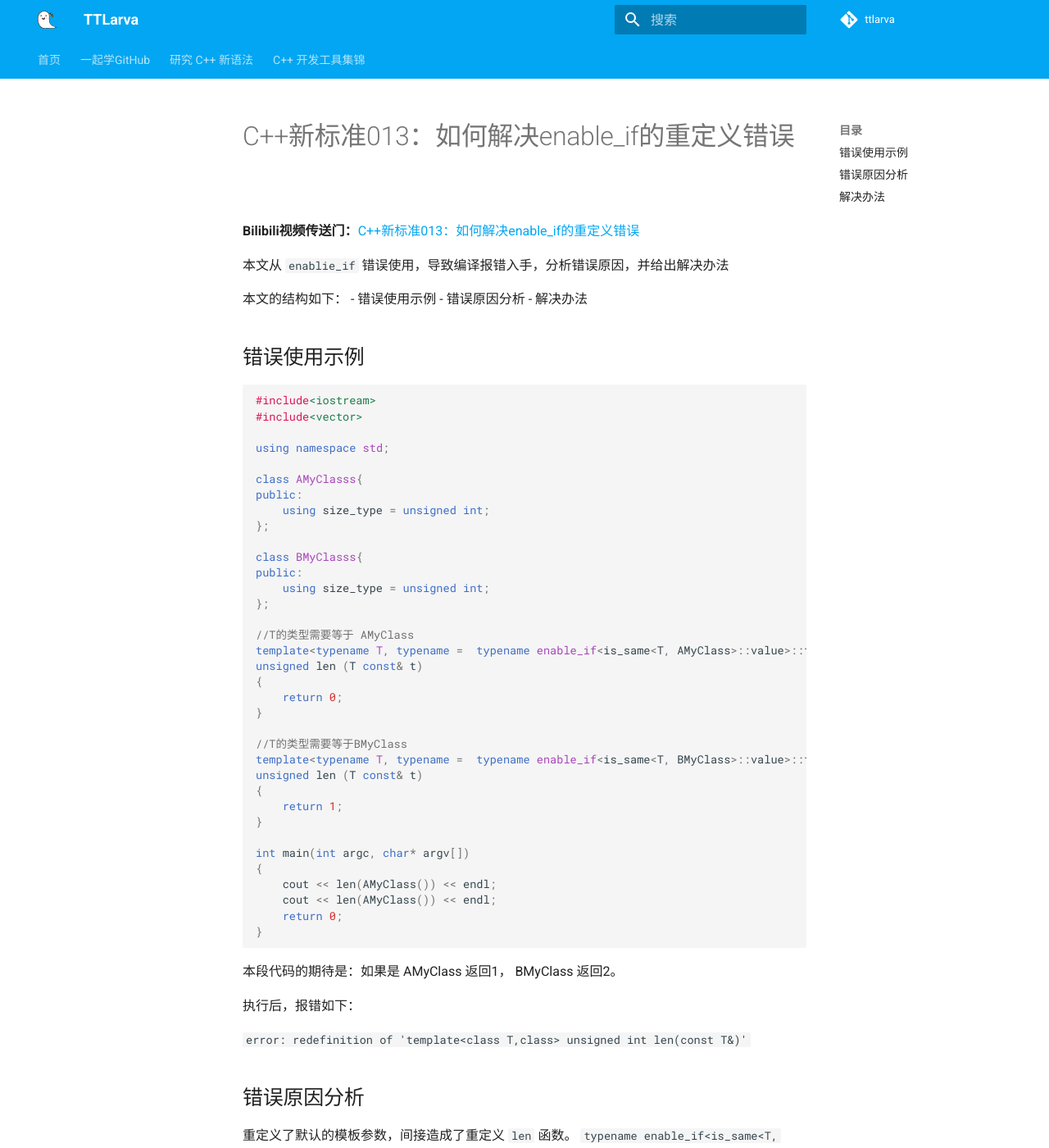
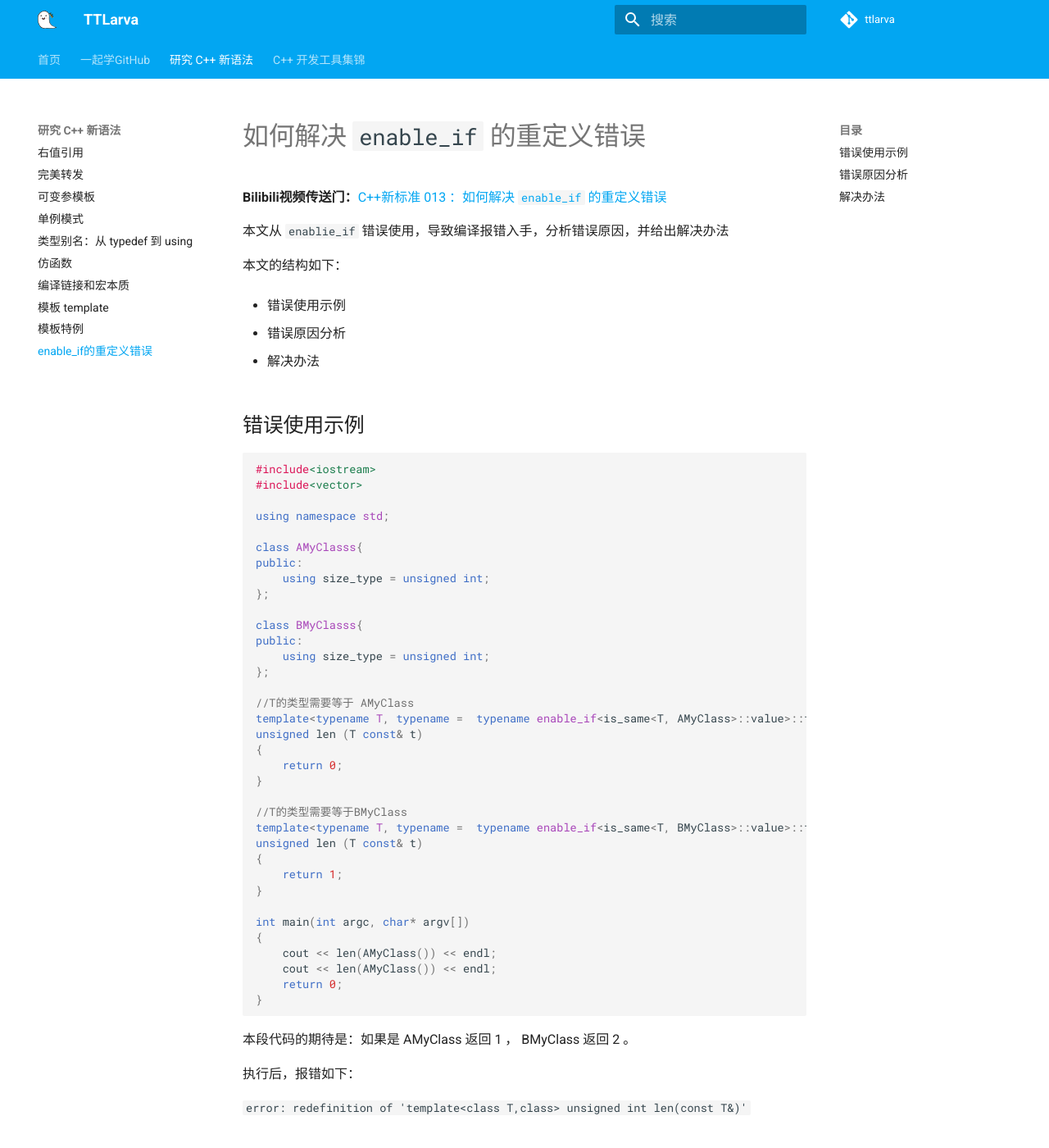
Before and after one commit to ttttLarva/Larva, an MkDocs documentation site: the page built from docs/learn_cpp/13_enable_if_redefine_mistake.md, in a window 1280 px wide and 1400 px high. Shown: the whole window at 82% size. Built offline with MkDocs 1.6.1 and Material for MkDocs 9.7.7, drawn with Linux system fonts in a browser that asks for light colours; comment, search, counter and statistics services are not loaded; the version menu is left out; some of the changed text lies outside the part shown.

Commit message:
Fixed format mistakes and modify yaml

````diff
--- a/docs/learn_cpp/13_enable_if_redefine_mistake.md
+++ b/docs/learn_cpp/13_enable_if_redefine_mistake.md
@@ -1,11 +1,14 @@
-# C++新标准013：如何解决enable_if的重定义错误
-**Bilibili视频传送门：**[C++新标准013：如何解决enable_if的重定义错误](https://www.bilibili.com/video/BV1yR4y1w7Tg?spm_id_from=333.999.0.0&vd_source=edaae2ad9a800ae9096799678a23543e)
+# 如何解决 `enable_if` 的重定义错误
+**Bilibili视频传送门：**[C++新标准 013 ：如何解决 `enable_if` 的重定义错误](https://www.bilibili.com/video/BV1yR4y1w7Tg?spm_id_from=333.999.0.0&vd_source=edaae2ad9a800ae9096799678a23543e)
 
 本文从 `enablie_if` 错误使用，导致编译报错入手，分析错误原因，并给出解决办法
 
 本文的结构如下：
+
 - 错误使用示例
+
 - 错误原因分析
+
 - 解决办法
 
 
@@ -49,7 +52,7 @@ int main(int argc, char* argv[])
 }
 ```
 
-本段代码的期待是：如果是 AMyClass 返回1， BMyClass 返回2。
+本段代码的期待是：如果是 AMyClass 返回 1 ， BMyClass 返回 2 。
 
 执行后，报错如下：
 
@@ -104,6 +107,6 @@ unsigned len (T const& t)
 template<typename T, typename std::enable_if<!py::detail::is_pyobject<T>::value, int>::type = 0>
 ```
 
-  使用 `int` 类型来做占位符，默认值是0。[对应源码地址](https://github.com/Oneflow-Inc/oneflow/blob/master/oneflow/api/python/functional/python_arg.h)，71行
+  使用 `int` 类型来做占位符，默认值是 0 。[对应源码地址](https://github.com/Oneflow-Inc/oneflow/blob/master/oneflow/api/python/functional/python_arg.h)， 71 行
 
 更多的例子可以在 [OneFlow源码](https://github.com/Oneflow-Inc/oneflow/blob/master/oneflow/api/python/functional) 中搜索
--- a/mkdocs.yml
+++ b/mkdocs.yml
@@ -123,6 +123,7 @@ nav:
       - 编译链接和宏本质: learn_cpp/07_complie_link_macro.md
       - 模板 template: learn_cpp/08_template.md
       - 模板特例: learn_cpp/09_template_special.md
+      - enable_if的重定义错误: learn_cpp/13_enable_if_redefine_mistake.md
 
     - C++ 开发工具集锦:
       - VS Code 插件 Remote SSH: remote_cpp_development/remote_ssh.md
````
